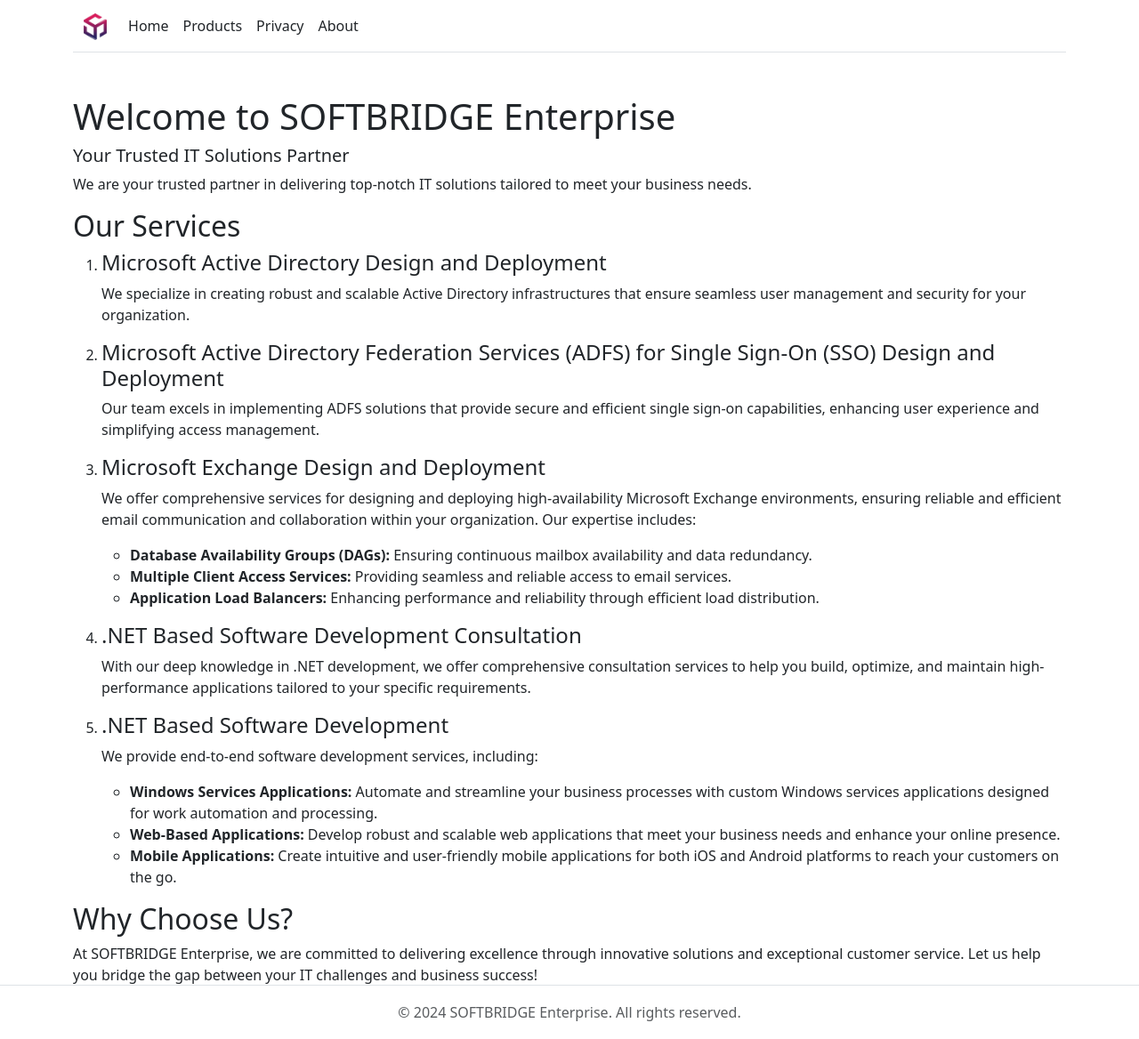
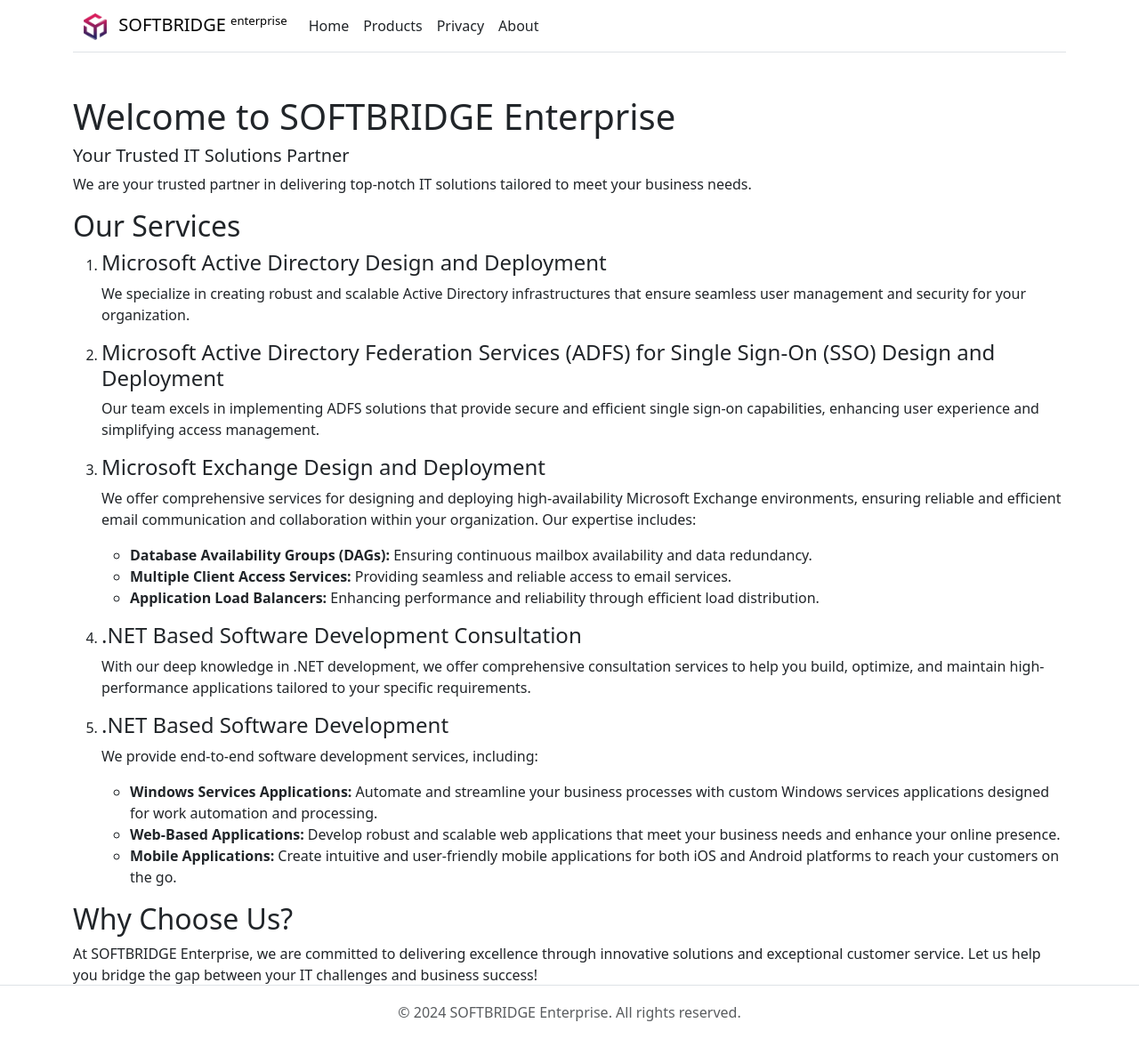
Before and after one commit to mfauziii/softbridge.github.io, a Jekyll site: the page built from index.md, in a window 1280 px wide. Shown: the whole page at 89% size. Built offline with Jekyll 4.4.1, drawn with Linux system fonts in a browser that asks for light colours; nearby versions of some CDN libraries.

Commit message:
Update header.html

```diff
--- a/_includes/header.html
+++ b/_includes/header.html
@@ -2,7 +2,8 @@
   <nav class="navbar navbar-expand-sm navbar-toggleable-sm navbar-light bg-white border-bottom box-shadow mb-3">
     <div class="container-fluid">
       <a class="navbar-brand" href="/">
-        <img src="{{ '/assets/images/logo.png' | relative_url }}" alt="SOFTBRIDGE Logo" height="30">
+        <img src="{{ '/assets/images/logo.png' | relative_url }}" alt="SOFTBRIDGE Logo" height="30" class="pe-2">
+        SOFTBRIDGE <sup><small>enterprise</small></sup>
       </a>
       <button class="navbar-toggler" type="button" data-bs-toggle="collapse" data-bs-target=".navbar-collapse" aria-controls="navbarSupportedContent"
           aria-expanded="false" aria-label="Toggle navigation">
```
